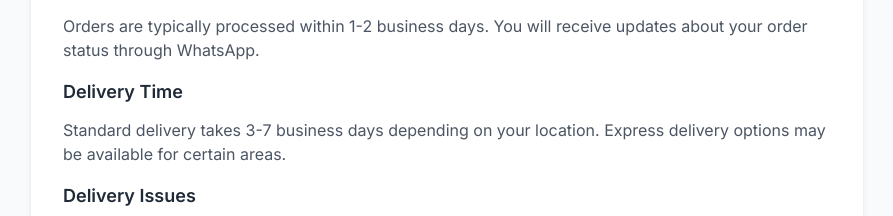
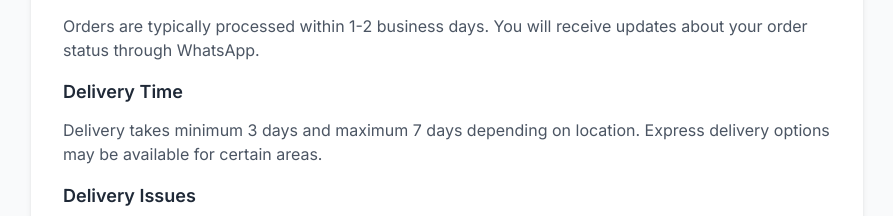
Before and after one commit to Aryan-git-byte/UnboxTrendz-Site, a React (Vite) app: page /policies in a window 1280 px wide. Shown: the part 1550-1766 px from the top of the page, without its empty margins (193-1086 px from the left). Built offline with nearby package versions, Linux system fonts and the light colour scheme; no server answers.

Commit message:
Update PoliciesPage.tsx

```diff
--- a/src/pages/PoliciesPage.tsx
+++ b/src/pages/PoliciesPage.tsx
@@ -95,7 +95,7 @@ export default function PoliciesPage() {
 
             <h3 className="text-lg font-semibold text-gray-800 mb-3">Delivery Time</h3>
             <p className="text-gray-600 mb-4">
-              Standard delivery takes 3-7 business days depending on your location. Express delivery options may be available for certain areas.
+              Delivery takes minimum 3 days and maximum 7 days depending on location. Express delivery options may be available for certain areas.
             </p>
 
             <h3 className="text-lg font-semibold text-gray-800 mb-3">Delivery Issues</h3>
```
